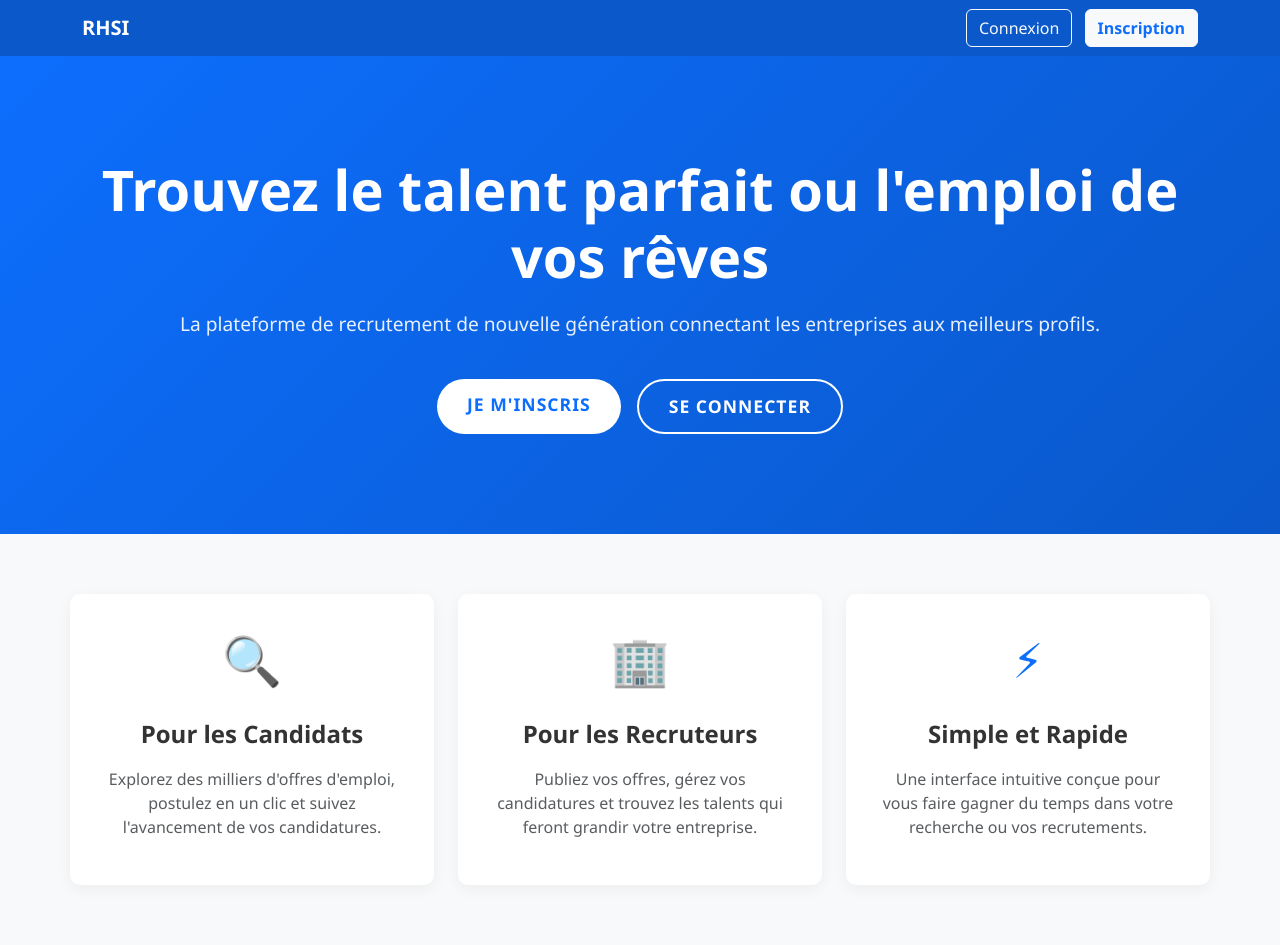
After one commit to Rabenarivo/RHSI, a Django app: page / in a window 1280 px wide. The commit adds this page. Run offline with Django 5.2, Linux system fonts and the light colour scheme.

Commit message:
Implement job application system with CV upload
Add complete job application workflow allowing candidates to apply for job offers with cover letter and CV file upload. Includes landing page for unauthenticated users, enhanced candidate dashboard displaying active job offers, and refactored authentication flow with proper redirects. Database migration adds cover_letter and cv_file fields to Application model.

```diff
--- a/RHSI/urls.py
+++ b/RHSI/urls.py
@@ -3,6 +3,7 @@ from django.urls import path, include
 
 urlpatterns = [
     path('admin/', admin.site.urls),
+    path('', include('recrutement_accounts.urls')),
     path('accounts/', include('recrutement_accounts.urls')),
     path('jobs/', include('recrutement_jobs.urls')),
 ]
--- /dev/null
+++ b/recrutement_accounts/templates/recrutement_accounts/home.html
@@ -0,0 +1,73 @@
+<!DOCTYPE html>
+<html lang="fr">
+<head>
+    <meta charset="UTF-8">
+    <meta name="viewport" content="width=device-width, initial-scale=1.0">
+    <title>RHSI - Plateforme de Recrutement</title>
+    <link href="https://cdn.jsdelivr.net/npm/bootstrap@5.3.0/dist/css/bootstrap.min.css" rel="stylesheet">
+    <style>
+        body { font-family: 'Segoe UI', Tahoma, Geneva, Verdana, sans-serif; background-color: #f8f9fa; }
+        .hero { background: linear-gradient(135deg, #0d6efd 0%, #0a58ca 100%); color: white; padding: 100px 0; text-align: center; }
+        .hero h1 { font-size: 3.5rem; font-weight: 700; margin-bottom: 20px; }
+        .hero p { font-size: 1.2rem; margin-bottom: 40px; opacity: 0.9; }
+        .btn-custom { padding: 12px 30px; font-size: 1.1rem; border-radius: 50px; font-weight: 600; text-transform: uppercase; letter-spacing: 1px; text-decoration: none; display: inline-block; transition: all 0.3s; }
+        .btn-primary-custom { background: white; color: #0d6efd; border: none; }
+        .btn-primary-custom:hover { background: #e9ecef; color: #0a58ca; transform: translateY(-2px); box-shadow: 0 4px 10px rgba(0,0,0,0.1); }
+        .btn-outline-custom { background: transparent; color: white; border: 2px solid white; }
+        .btn-outline-custom:hover { background: rgba(255,255,255,0.1); color: white; transform: translateY(-2px); }
+        .features { padding: 60px 0; }
+        .feature-card { background: white; border-radius: 10px; padding: 30px; text-align: center; box-shadow: 0 4px 15px rgba(0,0,0,0.05); transition: transform 0.3s; height: 100%; }
+        .feature-card:hover { transform: translateY(-10px); }
+        .feature-icon { font-size: 3rem; color: #0d6efd; margin-bottom: 20px; }
+        .feature-title { font-size: 1.5rem; font-weight: 600; margin-bottom: 15px; color: #333; }
+    </style>
+</head>
+<body>
+    <nav class="navbar navbar-expand-lg navbar-dark" style="background-color: #0a58ca;">
+        <div class="container">
+            <a class="navbar-brand fw-bold" href="{% url 'recrutement_accounts:home' %}">RHSI</a>
+            <div class="ms-auto">
+                <a href="{% url 'recrutement_accounts:login' %}" class="btn btn-outline-light me-2">Connexion</a>
+                <a href="{% url 'recrutement_accounts:register' %}" class="btn btn-light text-primary fw-bold">Inscription</a>
+            </div>
+        </div>
+    </nav>
+
+    <div class="hero">
+        <div class="container">
+            <h1>Trouvez le talent parfait ou l'emploi de vos rêves</h1>
+            <p>La plateforme de recrutement de nouvelle génération connectant les entreprises aux meilleurs profils.</p>
+            <div class="d-flex justify-content-center gap-3">
+                <a href="{% url 'recrutement_accounts:register' %}" class="btn-custom btn-primary-custom">Je m'inscris</a>
+                <a href="{% url 'recrutement_accounts:login' %}" class="btn-custom btn-outline-custom">Se connecter</a>
+            </div>
+        </div>
+    </div>
+
+    <div class="features container">
+        <div class="row g-4">
+            <div class="col-md-4">
+                <div class="feature-card">
+                    <div class="feature-icon">🔍</div>
+                    <div class="feature-title">Pour les Candidats</div>
+                    <p class="text-muted">Explorez des milliers d'offres d'emploi, postulez en un clic et suivez l'avancement de vos candidatures.</p>
+                </div>
+            </div>
+            <div class="col-md-4">
+                <div class="feature-card">
+                    <div class="feature-icon">🏢</div>
+                    <div class="feature-title">Pour les Recruteurs</div>
+                    <p class="text-muted">Publiez vos offres, gérez vos candidatures et trouvez les talents qui feront grandir votre entreprise.</p>
+                </div>
+            </div>
+            <div class="col-md-4">
+                <div class="feature-card">
+                    <div class="feature-icon">⚡</div>
+                    <div class="feature-title">Simple et Rapide</div>
+                    <p class="text-muted">Une interface intuitive conçue pour vous faire gagner du temps dans votre recherche ou vos recrutements.</p>
+                </div>
+            </div>
+        </div>
+    </div>
+</body>
+</html>
--- a/recrutement_accounts/urls.py
+++ b/recrutement_accounts/urls.py
@@ -4,7 +4,9 @@ from . import views
 app_name = 'recrutement_accounts'
 
 urlpatterns = [
+    path('', views.home, name='home'),
     path('register/', views.register, name='register'),
     path('login/', views.login, name='login'),
     path('logout/', views.logout, name='logout'),
+    path('dashboard/', views.dashboard, name='dashboard'),
 ]
--- a/recrutement_accounts/views.py
+++ b/recrutement_accounts/views.py
@@ -5,7 +5,16 @@ from .forms import AccountCreationForm, LoginForm
 from .models import Account
 from django.contrib.auth.models import User
 
+
+def home(request):
+    if request.user.is_authenticated:
+        return redirect('recrutement_accounts:dashboard')
+    return render(request, 'recrutement_accounts/home.html')
+
 def register(request):
+    if request.user.is_authenticated:
+        return redirect('recrutement_accounts:dashboard')
+
     if request.method == 'POST':
         form = AccountCreationForm(request.POST)
         if form.is_valid():
@@ -32,6 +41,9 @@ def register(request):
     return render(request, 'recrutement_accounts/register.html', {'form': form})
 
 def login(request):
+    if request.user.is_authenticated:
+        return redirect('recrutement_accounts:dashboard')
+
     if request.method == 'POST':
         form = LoginForm(request.POST)
         if form.is_valid():
@@ -40,20 +52,7 @@ def login(request):
             user = authenticate(request, username=email, password=password)
             if user is not None:
                 auth_login(request, user)
-                try:
-                    account = Account.objects.get(email=email)
-                    account_type = account.account_type.name.lower()
-                except Account.DoesNotExist:
-                    account_type = 'inconnu'
-
-                if account_type == 'admin':
-                    return render(request, 'recrutement_accounts/home_admin.html')
-                elif account_type == 'recruteur':
-                    return render(request, 'recrutement_accounts/home_recruteur.html')
-                elif account_type == 'candidat':
-                    return render(request, 'recrutement_accounts/home_candidat.html')
-                else:
-                    return redirect('/')
+                return redirect('recrutement_accounts:dashboard')
             else:
                 messages.error(request, 'Email ou mot de passe incorrect.')
     else:
@@ -61,6 +60,31 @@ def login(request):
 
     return render(request, 'recrutement_accounts/login.html', {'form': form})
 
+def dashboard(request):
+    if not request.user.is_authenticated:
+        return redirect('recrutement_accounts:login')
+
+    try:
+        email_to_check = request.user.email or request.user.username
+        account = Account.objects.get(email=email_to_check)
+        account_type = account.account_type.name.lower()
+    except Account.DoesNotExist:
+        if request.user.is_superuser or request.user.is_staff:
+            account_type = 'admin'
+        else:
+            account_type = 'candidat'
+
+    if account_type == 'admin':
+        return render(request, 'recrutement_accounts/home_admin.html')
+    elif account_type == 'recruteur':
+        return render(request, 'recrutement_accounts/home_recruteur.html')
+    elif account_type == 'candidat':
+        from recrutement_jobs.models import JobOffer
+        job_offers = JobOffer.objects.filter(status='active').order_by('-id')
+        return render(request, 'recrutement_accounts/home_candidat.html', {'job_offers': job_offers})
+    else:
+        return redirect('/')
+
 def logout(request):
     auth_logout(request)
     messages.success(request, 'Vous avez été déconnecté avec succès.')
--- a/recrutement_jobs/models.py
+++ b/recrutement_jobs/models.py
@@ -46,6 +46,8 @@ class Application(models.Model):
     job_offer = models.ForeignKey(JobOffer, on_delete=models.CASCADE, related_name='applications')
     candidate = models.ForeignKey(Candidate, on_delete=models.CASCADE, related_name='applications')
     status = models.CharField(max_length=50, choices=STATUS_CHOICES, default='postulé')
+    cover_letter = models.TextField(null=True, blank=True, help_text="Lettre de motivation")
+    cv_file = models.FileField(upload_to='cvs/', null=True, blank=True, help_text="CV")
     applied_at = models.DateTimeField(auto_now_add=True)
 
     def __str__(self):
--- a/recrutement_jobs/urls.py
+++ b/recrutement_jobs/urls.py
@@ -6,4 +6,5 @@ app_name = 'recrutement_jobs'
 urlpatterns = [
     path('create_job_offer/', views.create_job_offer, name='create_job_offer'),
     path('list_job_offer/', views.list_job_offer, name='list_job_offer'),
+    path('<int:job_offer_id>/application_postuler/', views.application_postuler, name='application_postuler'),
 ]
```
Also changed, not shown: recrutement_accounts/templates/recrutement_accounts/home_candidat.html (+68 -9 lines), recrutement_jobs/forms.py (+14 -1 lines), recrutement_jobs/templates/recrutement_jobs/application_postuler.html (added, +68 -0 lines), recrutement_jobs/views.py (+32 -1 lines), recrutement_jobs/migrations/0003_application_cover_letter_application_cv_file.py (added), 1 other file.
